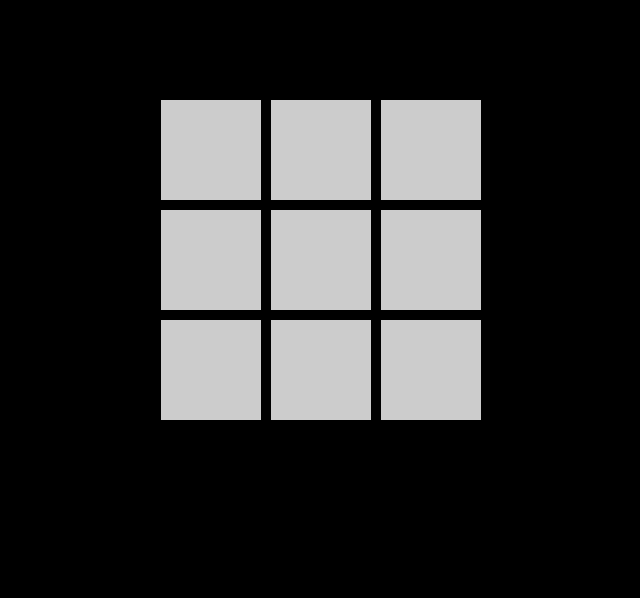
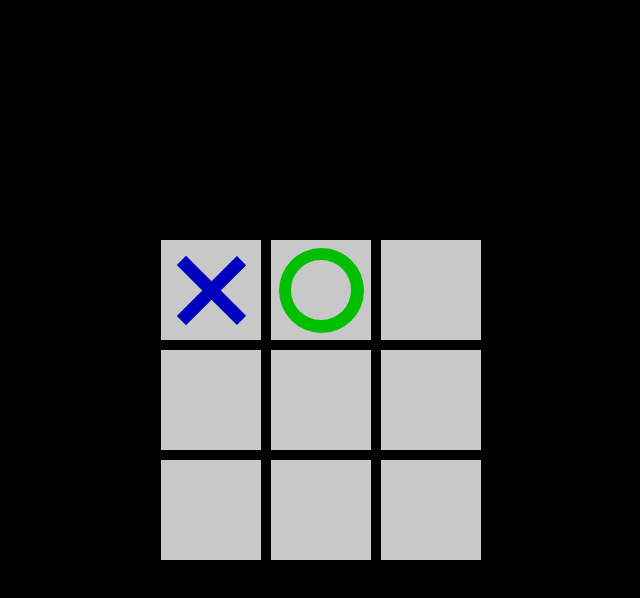
Before and after one commit to rosamichal/TicTacToe, a plain HTML site: page index.html in a window 1280 px wide. Shown: the whole page, without its empty margins (319-959 px from the left). Drawn offline with nearby package versions, Linux system fonts and the light colour scheme.

Commit message:
added css classes for X and O mark

```diff
--- a/css/style.css
+++ b/css/style.css
@@ -7,18 +7,22 @@
 :root {
     --background-color: rgb(0, 0, 0);
     --text-color: rgb(255, 255, 255);
-    --cell-background-color: rgba(255, 255, 255, 0.8);
+    --cell-background-color: rgb(200, 200, 200);
     --cell-background-color-hover: rgba(255, 255, 255, 0.9);
-    --cell-x-color: rgb(0, 0, 190);
-    --cell-o-color: rgb(0, 190, 0);
     --cell-size: 100px;
+    --mark-x-color: rgb(0, 0, 190);
+    --mark-o-color: rgb(0, 190, 0);
+    --mark-size: calc(var(--cell-size) * 0.85);
+    --mark-thickness: calc(var(--mark-size) * 0.15);
 }
 
 body {
     background-color: var(--background-color);
     display: flex;
     justify-content: center;
+    align-items: center;
     color: var(--text-color);
+    min-height: 100vh;
 }
 
 .board {
@@ -31,6 +35,10 @@ body {
     background-color: var(--cell-background-color);
     width: var(--cell-size);
     height: var(--cell-size);
+    display: flex;
+    align-items: center;
+    justify-content: center;
+    position: relative;
 }
 
 .board__cell:hover {
@@ -38,6 +46,40 @@ body {
     cursor: pointer;
 }
 
+.board__cell--o::before {
+    content: '';
+    width: var(--mark-size);
+    height: var(--mark-size);
+    background-color: var(--mark-o-color);
+    border-radius: 50%;
+    position: absolute;
+}
+
+.board__cell--o::after {
+    content: '';
+    width: calc(var(--mark-size) - 2 * var(--mark-thickness));
+    height: calc(var(--mark-size) - 2 * var(--mark-thickness));
+    background-color: var(--cell-background-color);
+    border-radius: 50%;
+    position: absolute;
+}
+
+.board__cell--x::before,
+.board__cell--x::after {
+    content: '';
+    width: var(--mark-thickness);
+    height: var(--mark-size);
+    background-color: var(--mark-x-color);
+    position: absolute;
+}
+
+.board__cell--x::before {
+    transform: rotate(45deg);
+}
+
+.board__cell--x::after {
+    transform: rotate(-45deg);
+}
+
 .main {
-    margin-top: 100px;;
 }
--- a/index.html
+++ b/index.html
@@ -14,8 +14,8 @@
 
     <main class='main'>
         <section class='board'>
-            <div class="board__cell"></div>
-            <div class="board__cell"></div>
+            <div class="board__cell board__cell--x"></div>
+            <div class="board__cell board__cell--o"></div>
             <div class="board__cell"></div>
             <div class="board__cell"></div>
             <div class="board__cell"></div>
```
